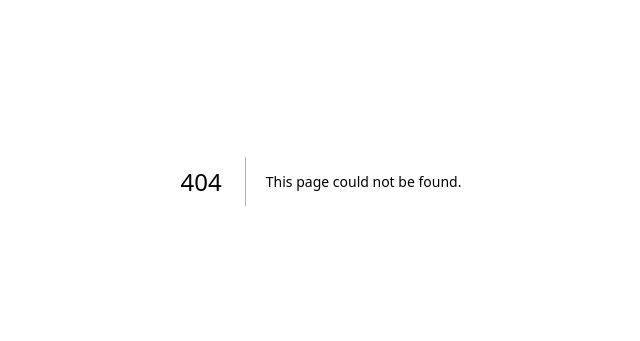
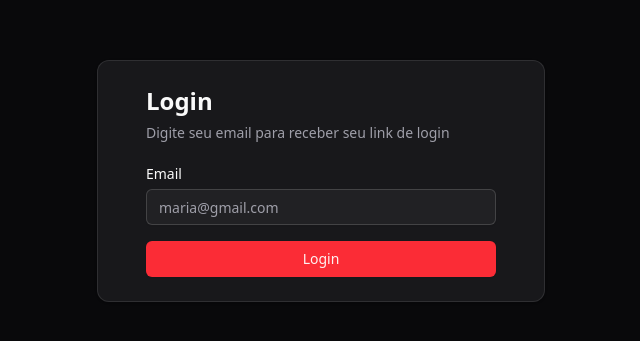
Before and after one commit to guimattos1249/amigosecreto, a Next.js app: page /login in a window 1280 px wide. Before the commit this address had no page. Shown: the part 219-560 px from the top of the page, without its empty margins (319-959 px from the left). Built offline with nearby package versions, Linux system fonts and the light colour scheme.

Commit message:
feat: creating login form

```diff
--- /dev/null
+++ b/app/(auth)/login/page.tsx
@@ -0,0 +1,9 @@
+import LoginForm from "@/components/login-form";
+
+export default function LoginPage() {
+  return (
+    <div className="flex min-h-screen w-full items-center justify-center px-4">
+      <LoginForm />
+    </div>
+  );
+}
--- a/app/layout.tsx
+++ b/app/layout.tsx
@@ -25,7 +25,7 @@ export default function RootLayout({
   return (
     <html lang="en">
       <body
-        className={`${geistSans.variable} ${geistMono.variable} antialiased dark`}
+        className={`${geistSans.variable} ${geistMono.variable} antialiased dark bg-background`}
       >
         {children}
       </body>
--- a/app/page.tsx
+++ b/app/page.tsx
@@ -1,5 +1,3 @@
 export default function Home() {
-  return (
-    <div className="bg-background w-screen h-screens">Helo World</div>
-  );
+  return <div className="bg-background w-screen h-screen">Home</div>;
 }
--- /dev/null
+++ b/components/login-form.tsx
@@ -0,0 +1,32 @@
+"use client"
+
+import { Button } from "./ui/button"
+import { Card, CardContent, CardDescription, CardHeader, CardTitle } from "./ui/card"
+import { Input } from "./ui/input"
+import { Label } from "./ui/label"
+
+export default function LoginForm() {
+  return (
+    <Card className="w-full max-w-md p-6">
+      <CardHeader>
+        <CardTitle className="text-2xl">Login</CardTitle>
+        <CardDescription className="break-words whitespace-normal">
+          Digite seu email para receber seu link de login
+        </CardDescription>
+      </CardHeader>
+      <CardContent>
+        <form action="">
+          <div className="grid gap-4">
+            <div className="grid gap-2">
+              <Label htmlFor="email">Email</Label>
+              <Input id="email" type="email" name="email" placeholder="maria@gmail.com" required />
+            </div>
+            <Button type="submit" className="w-full">
+              Login
+            </Button>
+          </div>
+        </form>
+      </CardContent>
+    </Card>
+  )
+}
--- /dev/null
+++ b/components/ui/alert.tsx
@@ -0,0 +1,66 @@
+import * as React from "react"
+import { cva, type VariantProps } from "class-variance-authority"
+
+import { cn } from "@/lib/utils"
+
+const alertVariants = cva(
+  "relative w-full rounded-lg border px-4 py-3 text-sm grid has-[>svg]:grid-cols-[calc(var(--spacing)*4)_1fr] grid-cols-[0_1fr] has-[>svg]:gap-x-3 gap-y-0.5 items-start [&>svg]:size-4 [&>svg]:translate-y-0.5 [&>svg]:text-current",
+  {
+    variants: {
+      variant: {
+        default: "bg-card text-card-foreground",
+        destructive:
+          "text-destructive bg-card [&>svg]:text-current *:data-[slot=alert-description]:text-destructive/90",
+      },
+    },
+    defaultVariants: {
+      variant: "default",
+    },
+  }
+)
+
+function Alert({
+  className,
+  variant,
+  ...props
+}: React.ComponentProps<"div"> & VariantProps<typeof alertVariants>) {
+  return (
+    <div
+      data-slot="alert"
+      role="alert"
+      className={cn(alertVariants({ variant }), className)}
+      {...props}
+    />
+  )
+}
+
+function AlertTitle({ className, ...props }: React.ComponentProps<"div">) {
+  return (
+    <div
+      data-slot="alert-title"
+      className={cn(
+        "col-start-2 line-clamp-1 min-h-4 font-medium tracking-tight",
+        className
+      )}
+      {...props}
+    />
+  )
+}
+
+function AlertDescription({
+  className,
+  ...props
+}: React.ComponentProps<"div">) {
+  return (
+    <div
+      data-slot="alert-description"
+      className={cn(
+        "text-muted-foreground col-start-2 grid justify-items-start gap-1 text-sm [&_p]:leading-relaxed",
+        className
+      )}
+      {...props}
+    />
+  )
+}
+
+export { Alert, AlertTitle, AlertDescription }
--- /dev/null
+++ b/components/ui/button.tsx
@@ -0,0 +1,59 @@
+import * as React from "react"
+import { Slot } from "@radix-ui/react-slot"
+import { cva, type VariantProps } from "class-variance-authority"
+
+import { cn } from "@/lib/utils"
+
+const buttonVariants = cva(
+  "inline-flex items-center justify-center gap-2 whitespace-nowrap rounded-md text-sm font-medium transition-all disabled:pointer-events-none disabled:opacity-50 [&_svg]:pointer-events-none [&_svg:not([class*='size-'])]:size-4 shrink-0 [&_svg]:shrink-0 outline-none focus-visible:border-ring focus-visible:ring-ring/50 focus-visible:ring-[3px] aria-invalid:ring-destructive/20 dark:aria-invalid:ring-destructive/40 aria-invalid:border-destructive",
+  {
+    variants: {
+      variant: {
+        default:
+          "bg-primary text-primary-foreground shadow-xs hover:bg-primary/90",
+        destructive:
+          "bg-destructive text-white shadow-xs hover:bg-destructive/90 focus-visible:ring-destructive/20 dark:focus-visible:ring-destructive/40 dark:bg-destructive/60",
+        outline:
+          "border bg-background shadow-xs hover:bg-accent hover:text-accent-foreground dark:bg-input/30 dark:border-input dark:hover:bg-input/50",
+        secondary:
+          "bg-secondary text-secondary-foreground shadow-xs hover:bg-secondary/80",
+        ghost:
+          "hover:bg-accent hover:text-accent-foreground dark:hover:bg-accent/50",
+        link: "text-primary underline-offset-4 hover:underline",
+      },
+      size: {
+        default: "h-9 px-4 py-2 has-[>svg]:px-3",
+        sm: "h-8 rounded-md gap-1.5 px-3 has-[>svg]:px-2.5",
+        lg: "h-10 rounded-md px-6 has-[>svg]:px-4",
+        icon: "size-9",
+      },
+    },
+    defaultVariants: {
+      variant: "default",
+      size: "default",
+    },
+  }
+)
+
+function Button({
+  className,
+  variant,
+  size,
+  asChild = false,
+  ...props
+}: React.ComponentProps<"button"> &
+  VariantProps<typeof buttonVariants> & {
+    asChild?: boolean
+  }) {
+  const Comp = asChild ? Slot : "button"
+
+  return (
+    <Comp
+      data-slot="button"
+      className={cn(buttonVariants({ variant, size, className }))}
+      {...props}
+    />
+  )
+}
+
+export { Button, buttonVariants }
--- /dev/null
+++ b/components/ui/card.tsx
@@ -0,0 +1,92 @@
+import * as React from "react"
+
+import { cn } from "@/lib/utils"
+
+function Card({ className, ...props }: React.ComponentProps<"div">) {
+  return (
+    <div
+      data-slot="card"
+      className={cn(
+        "bg-card text-card-foreground flex flex-col gap-6 rounded-xl border py-6 shadow-sm",
+        className
+      )}
+      {...props}
+    />
+  )
+}
+
+function CardHeader({ className, ...props }: React.ComponentProps<"div">) {
+  return (
+    <div
+      data-slot="card-header"
+      className={cn(
+        "@container/card-header grid auto-rows-min grid-rows-[auto_auto] items-start gap-1.5 px-6 has-data-[slot=card-action]:grid-cols-[1fr_auto] [.border-b]:pb-6",
+        className
+      )}
+      {...props}
+    />
+  )
+}
+
+function CardTitle({ className, ...props }: React.ComponentProps<"div">) {
+  return (
+    <div
+      data-slot="card-title"
+      className={cn("leading-none font-semibold", className)}
+      {...props}
+    />
+  )
+}
+
+function CardDescription({ className, ...props }: React.ComponentProps<"div">) {
+  return (
+    <div
+      data-slot="card-description"
+      className={cn("text-muted-foreground text-sm", className)}
+      {...props}
+    />
+  )
+}
+
+function CardAction({ className, ...props }: React.ComponentProps<"div">) {
+  return (
+    <div
+      data-slot="card-action"
+      className={cn(
+        "col-start-2 row-span-2 row-start-1 self-start justify-self-end",
+        className
+      )}
+      {...props}
+    />
+  )
+}
+
+function CardContent({ className, ...props }: React.ComponentProps<"div">) {
+  return (
+    <div
+      data-slot="card-content"
+      className={cn("px-6", className)}
+      {...props}
+    />
+  )
+}
+
+function CardFooter({ className, ...props }: React.ComponentProps<"div">) {
+  return (
+    <div
+      data-slot="card-footer"
+      className={cn("flex items-center px-6 [.border-t]:pt-6", className)}
+      {...props}
+    />
+  )
+}
+
+export {
+  Card,
+  CardHeader,
+  CardFooter,
+  CardTitle,
+  CardAction,
+  CardDescription,
+  CardContent,
+}
--- /dev/null
+++ b/components/ui/input.tsx
@@ -0,0 +1,21 @@
+import * as React from "react"
+
+import { cn } from "@/lib/utils"
+
+function Input({ className, type, ...props }: React.ComponentProps<"input">) {
+  return (
+    <input
+      type={type}
+      data-slot="input"
+      className={cn(
+        "file:text-foreground placeholder:text-muted-foreground selection:bg-primary selection:text-primary-foreground dark:bg-input/30 border-input flex h-9 w-full min-w-0 rounded-md border bg-transparent px-3 py-1 text-base shadow-xs transition-[color,box-shadow] outline-none file:inline-flex file:h-7 file:border-0 file:bg-transparent file:text-sm file:font-medium disabled:pointer-events-none disabled:cursor-not-allowed disabled:opacity-50 md:text-sm",
+        "focus-visible:border-ring focus-visible:ring-ring/50 focus-visible:ring-[3px]",
+        "aria-invalid:ring-destructive/20 dark:aria-invalid:ring-destructive/40 aria-invalid:border-destructive",
+        className
+      )}
+      {...props}
+    />
+  )
+}
+
+export { Input }
--- /dev/null
+++ b/components/ui/label.tsx
@@ -0,0 +1,24 @@
+"use client"
+
+import * as React from "react"
+import * as LabelPrimitive from "@radix-ui/react-label"
+
+import { cn } from "@/lib/utils"
+
+function Label({
+  className,
+  ...props
+}: React.ComponentProps<typeof LabelPrimitive.Root>) {
+  return (
+    <LabelPrimitive.Root
+      data-slot="label"
+      className={cn(
+        "flex items-center gap-2 text-sm leading-none font-medium select-none group-data-[disabled=true]:pointer-events-none group-data-[disabled=true]:opacity-50 peer-disabled:cursor-not-allowed peer-disabled:opacity-50",
+        className
+      )}
+      {...props}
+    />
+  )
+}
+
+export { Label }
--- a/package.json
+++ b/package.json
@@ -9,6 +9,8 @@
     "lint": "next lint"
   },
   "dependencies": {
+    "@radix-ui/react-label": "^2.1.3",
+    "@radix-ui/react-slot": "^1.2.0",
     "@supabase/ssr": "^0.6.1",
     "@supabase/supabase-js": "^2.49.4",
     "class-variance-authority": "^0.7.1",
```
Also changed, not shown: 1 other file (tests, documents, lock files or other folders).
